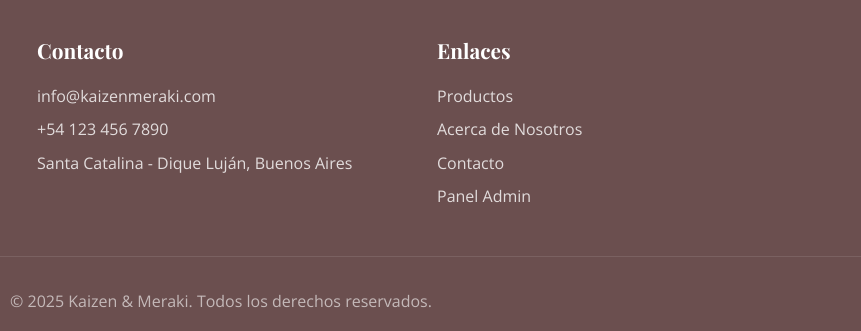
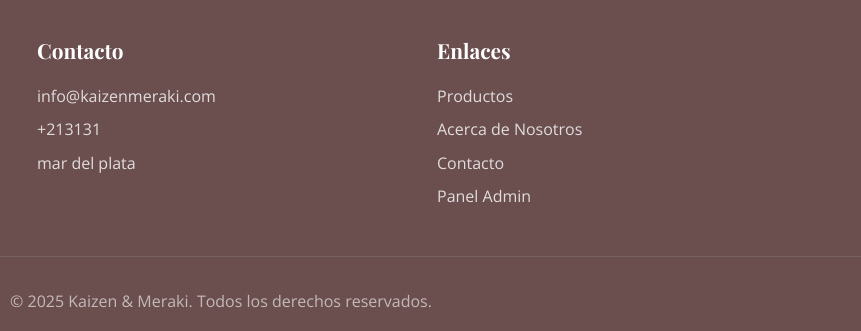
Before and after one commit to nerzaboss/Meraki1, a plain HTML site: page index.html in a window 1280 px wide. Shown: the part 2032-2363 px from the top of the page, 419-1280 px from the left. Drawn offline with nearby package versions, Linux system fonts and the light colour scheme.

Commit message:
index.html

```diff
--- a/index.html
+++ b/index.html
@@ -662,8 +662,8 @@
             <div class="footer-section">
                 <h3>Contacto</h3>
                 <a href="mailto:info@kaizenmeraki.com">info@kaizenmeraki.com</a>
-                <a href="tel:+541234567890">+54 123 456 7890</a>
-                <p>Santa Catalina - Dique Luján, Buenos Aires</p>
+                <a href="tel:+541234567890">+213131</a>
+                <p>mar del plata</p>
             </div>
             <div class="footer-section">
                 <h3>Enlaces</h3>
```
